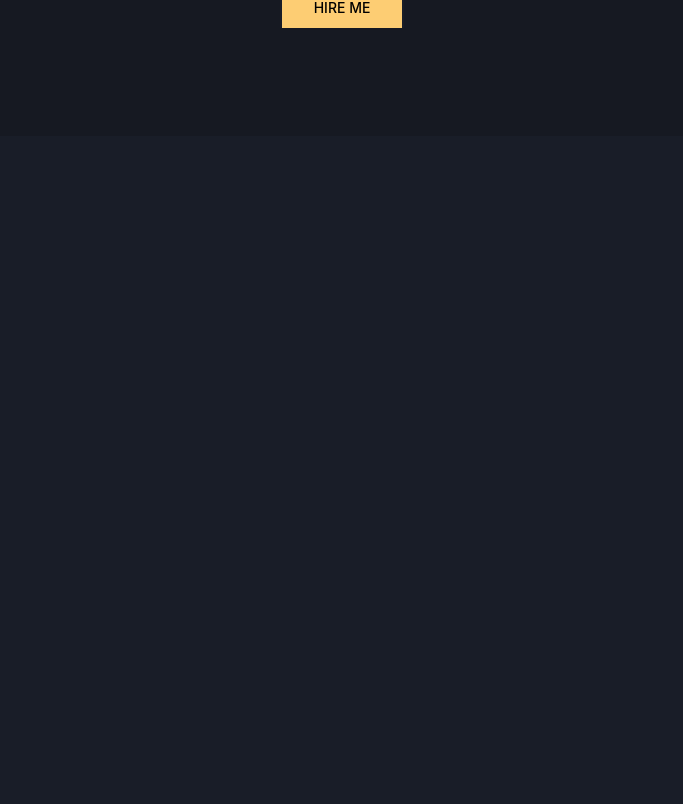
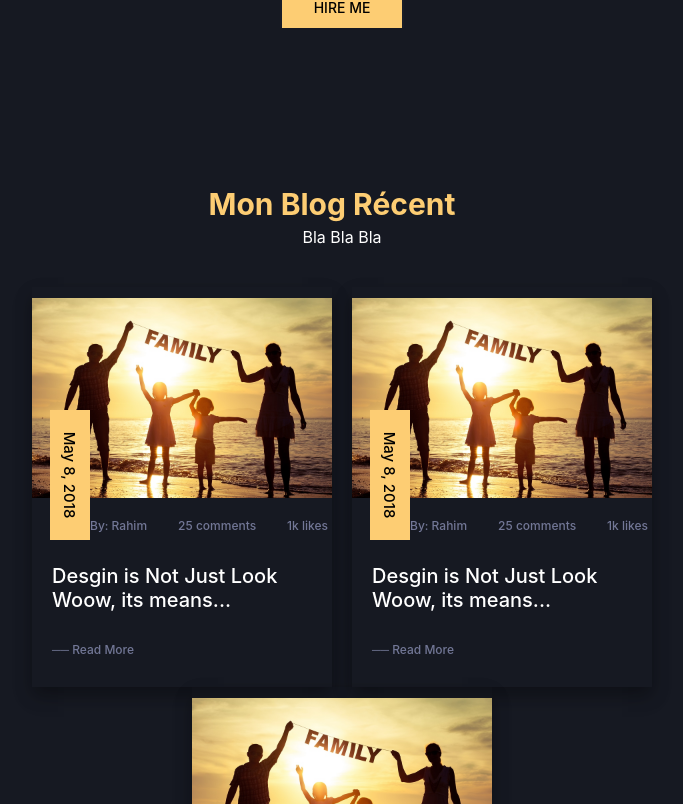
Before and after one commit to rahou0/portfolio, a React (Create React App) app: page / in a window 1280 px wide. Shown: the part 3196-4000 px from the top of the page, without its empty margins (298-981 px from the left). Built offline with nearby package versions, Linux system fonts and the light colour scheme.

Commit message:
add features

```diff
--- a/src/App.js
+++ b/src/App.js
@@ -24,7 +24,7 @@ function App() {
             <AboutPage />
             <PortfolioPage />
             <SayHelloPage />
-            <EducationPage />
+            {/* <EducationPage /> */}
             <BlogPage />
             <ContactPage />
           </Route>
```
